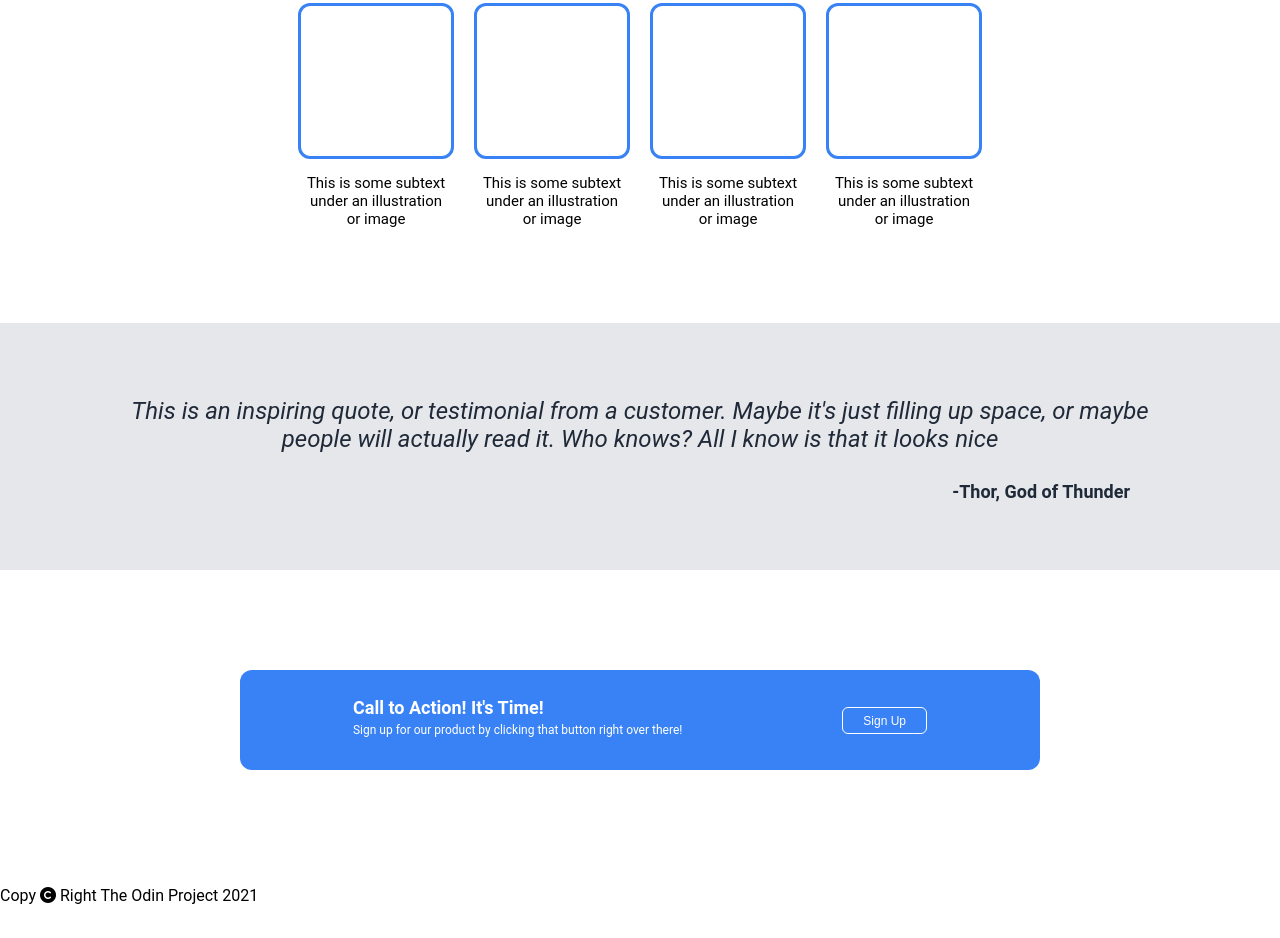
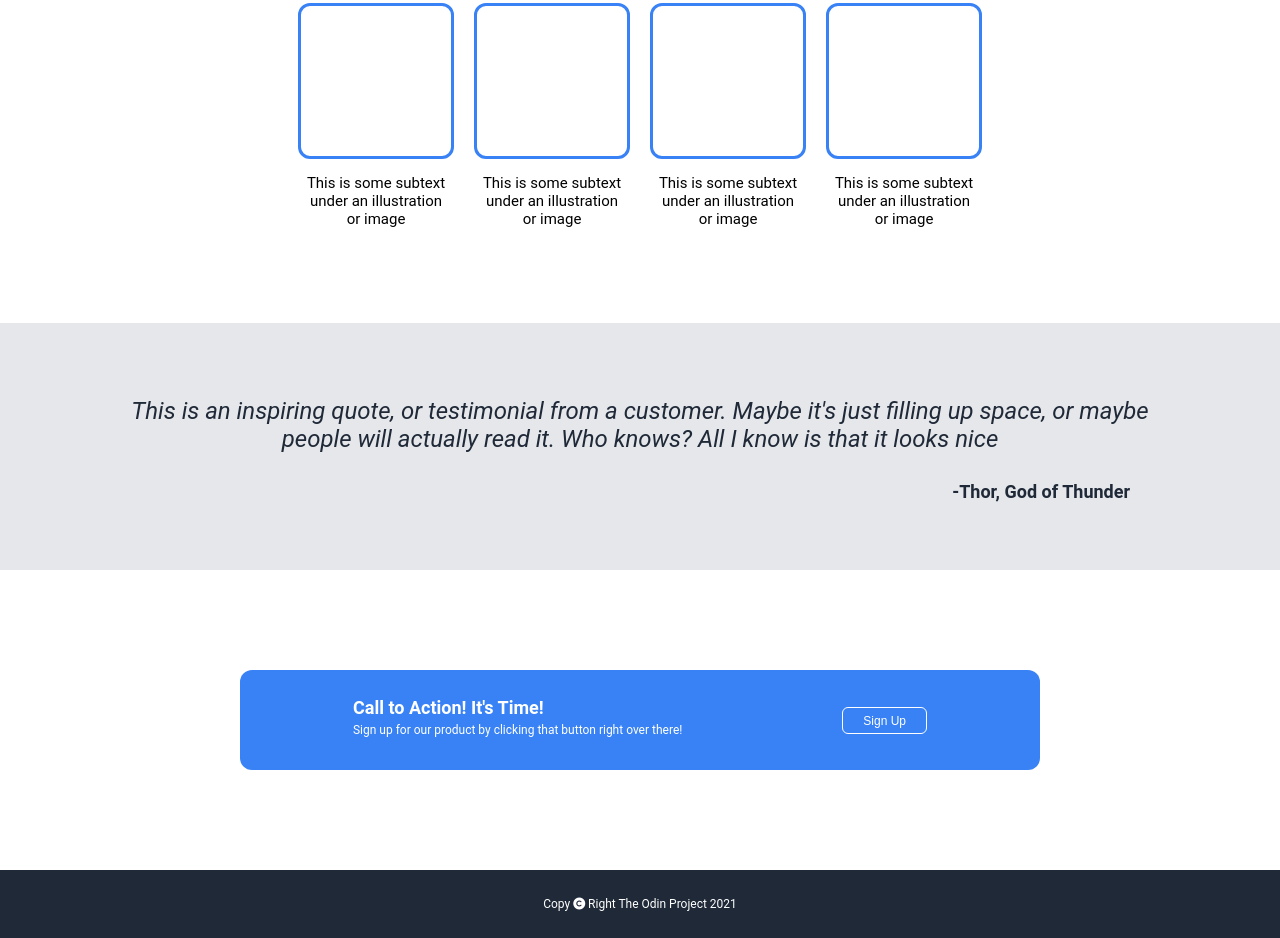
Before and after one commit to parthiv-2006/Landing-Page, a plain HTML site: page index.html in a window 1280 px wide. Shown: the part 525-1463 px from the top of the page. Drawn offline with Linux system fonts and the light colour scheme.

Commit message:
added styling for footer

```diff
--- a/style.css
+++ b/style.css
@@ -171,3 +171,19 @@ a {
     background-color: transparent;
     padding: 5px 20px;
 }
+
+/** styling for footer **/
+
+.footer {
+    display: flex;
+    justify-content: center;
+    align-items: center;
+    background-color: #1F2937;
+    padding-top: 15px;
+    padding-bottom: 15px;
+}
+
+.footer p {
+    color: white;
+    font-size: 12px;
+}
```
